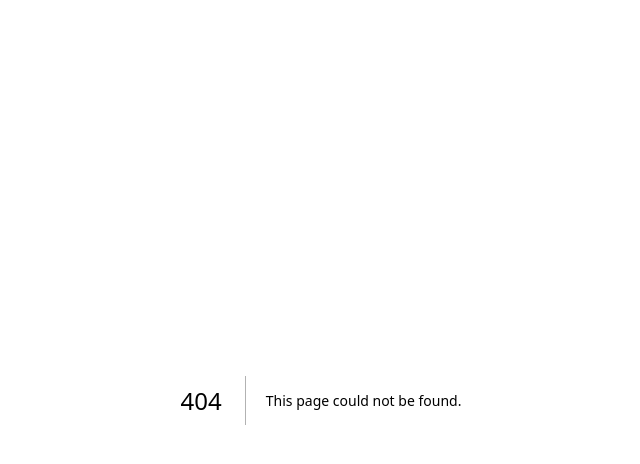
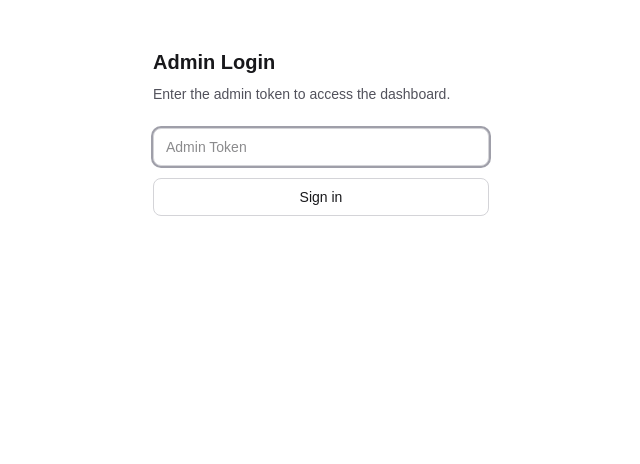
Before and after one commit to tomsullivan79/book2ai-demo, a Next.js app: page /admin/login in a window 1280 px wide. Before the commit this address had no page. Shown: the top 464 px of the page, without its empty margins (319-959 px from the left). Built offline with nearby package versions, Linux system fonts and the light colour scheme.

Commit message:
6B: Minimal auth for /admin and /creator via ADMIN_TOKEN + cookie

```diff
--- /dev/null
+++ b/app/admin/login/page.tsx
@@ -0,0 +1,67 @@
+'use client';
+
+import { useEffect, useState } from 'react';
+
+export default function AdminLogin() {
+  const [token, setToken] = useState('');
+  const [err, setErr] = useState<string | null>(null);
+  const [nextUrl, setNextUrl] = useState<string>('/admin');
+
+  useEffect(() => {
+    try {
+      const u = new URL(window.location.href);
+      const n = u.searchParams.get('next');
+      if (n) setNextUrl(n);
+    } catch {}
+  }, []);
+
+  async function onSubmit(e: React.FormEvent) {
+    e.preventDefault();
+    setErr(null);
+    try {
+      const res = await fetch('/api/admin/login', {
+        method: 'POST',
+        headers: { 'content-type': 'application/json' },
+        body: JSON.stringify({ token }),
+      });
+      if (!res.ok) {
+        const j = await res.json().catch(() => ({}));
+        setErr((j && j.error) || 'Invalid token');
+        return;
+      }
+      window.location.href = nextUrl || '/admin';
+    } catch {
+      setErr('Network error');
+    }
+  }
+
+  return (
+    <main className="mx-auto max-w-sm px-6 py-12 text-zinc-900 dark:text-zinc-100">
+      <h1 className="text-xl font-semibold mb-2">Admin Login</h1>
+      <p className="text-sm text-zinc-600 dark:text-zinc-300 mb-6">
+        Enter the admin token to access the dashboard.
+      </p>
+      <form onSubmit={onSubmit} className="space-y-3">
+        <input
+          type="password"
+          autoFocus
+          className="w-full rounded-lg border border-zinc-300 bg-white px-3 py-2 text-sm outline-none focus:ring-2 focus:ring-zinc-400 dark:border-zinc-600 dark:bg-zinc-900"
+          placeholder="Admin Token"
+          value={token}
+          onChange={(e) => setToken(e.target.value)}
+        />
+        <button
+          type="submit"
+          className="w-full rounded-lg border border-zinc-300 px-3 py-2 text-sm hover:bg-zinc-50 dark:border-zinc-600 dark:hover:bg-zinc-800"
+        >
+          Sign in
+        </button>
+        {err && (
+          <div className="text-sm text-red-600 dark:text-red-400">
+            {err}
+          </div>
+        )}
+      </form>
+    </main>
+  );
+}
--- a/app/admin/page.tsx
+++ b/app/admin/page.tsx
@@ -181,8 +181,23 @@ export default function AdminPage() {
     <main className="mx-auto max-w-5xl px-6 py-10 text-zinc-900 dark:text-zinc-100">
       <div className="mb-2 flex items-center justify-between gap-3">
         <h1 className="text-2xl font-semibold">Admin</h1>
-        <IntegrityBadge />
+
+        {/* Right side: badge + logout */}
+        <div className="flex items-center gap-2">
+          <IntegrityBadge />
+          <button
+            onClick={async () => {
+              await fetch('/api/admin/logout', { method: 'POST' });
+              window.location.href = '/admin/login';
+            }}
+            className="rounded-lg border border-zinc-300 px-2 py-1 text-xs hover:bg-zinc-50 dark:border-zinc-600 dark:hover:bg-zinc-800"
+            title="Sign out of the admin dashboard"
+          >
+            Log out
+          </button>
+        </div>
       </div>
+
       <p className="text-sm text-zinc-600 dark:text-zinc-300 mb-6">
         Real-time counters and backend health for your Book2AI demo.
       </p>
--- /dev/null
+++ b/app/api/admin/login/route.ts
@@ -0,0 +1,24 @@
+import { NextResponse } from 'next/server';
+
+export async function POST(req: Request) {
+  const { token } = (await req.json().catch(() => ({}))) as { token?: string };
+  const expected = process.env.ADMIN_TOKEN || '';
+
+  if (!expected) {
+    return NextResponse.json({ error: 'ADMIN_TOKEN not configured' }, { status: 500 });
+  }
+  if (!token || token !== expected) {
+    return NextResponse.json({ error: 'Invalid token' }, { status: 401 });
+  }
+
+  const res = NextResponse.json({ ok: true });
+  // Cookie value ties to current ADMIN_TOKEN; change token → existing cookies invalidate
+  res.cookies.set('b2ai_admin', `ok:${expected}`, {
+    httpOnly: true,
+    sameSite: 'lax',
+    secure: true,
+    path: '/',
+    // Session cookie (clears on browser close); tweak maxAge if preferred.
+  });
+  return res;
+}
--- /dev/null
+++ b/app/api/admin/logout/route.ts
@@ -0,0 +1,7 @@
+import { NextResponse } from 'next/server';
+
+export async function POST() {
+  const res = NextResponse.json({ ok: true });
+  res.cookies.set('b2ai_admin', '', { path: '/', maxAge: 0 });
+  return res;
+}
--- /dev/null
+++ b/middleware.ts
@@ -0,0 +1,39 @@
+import { NextResponse, NextRequest } from 'next/server';
+
+// Paths to protect (prefix match)
+const PROTECTED_PREFIXES = ['/admin', '/creator'];
+
+function isProtectedPath(pathname: string) {
+  return PROTECTED_PREFIXES.some((p) => pathname === p || pathname.startsWith(p + '/'));
+}
+
+function getCookie(req: NextRequest, name: string): string | null {
+  const c = req.cookies.get(name);
+  return c ? c.value : null;
+}
+
+export function middleware(req: NextRequest) {
+  const { pathname } = req.nextUrl;
+
+  // Let auth page itself pass through
+  if (pathname === '/admin/login') return NextResponse.next();
+
+  if (isProtectedPath(pathname)) {
+    const tokenEnv = process.env.ADMIN_TOKEN || '';
+    const cookieVal = getCookie(req, 'b2ai_admin');
+    // Simple constant-time-ish check
+    const ok = tokenEnv.length > 0 && cookieVal === `ok:${tokenEnv}`;
+    if (!ok) {
+      const url = req.nextUrl.clone();
+      url.pathname = '/admin/login';
+      url.searchParams.set('next', pathname);
+      return NextResponse.redirect(url);
+    }
+  }
+
+  return NextResponse.next();
+}
+
+export const config = {
+  matcher: ['/admin/:path*', '/creator/:path*'],
+};
```
